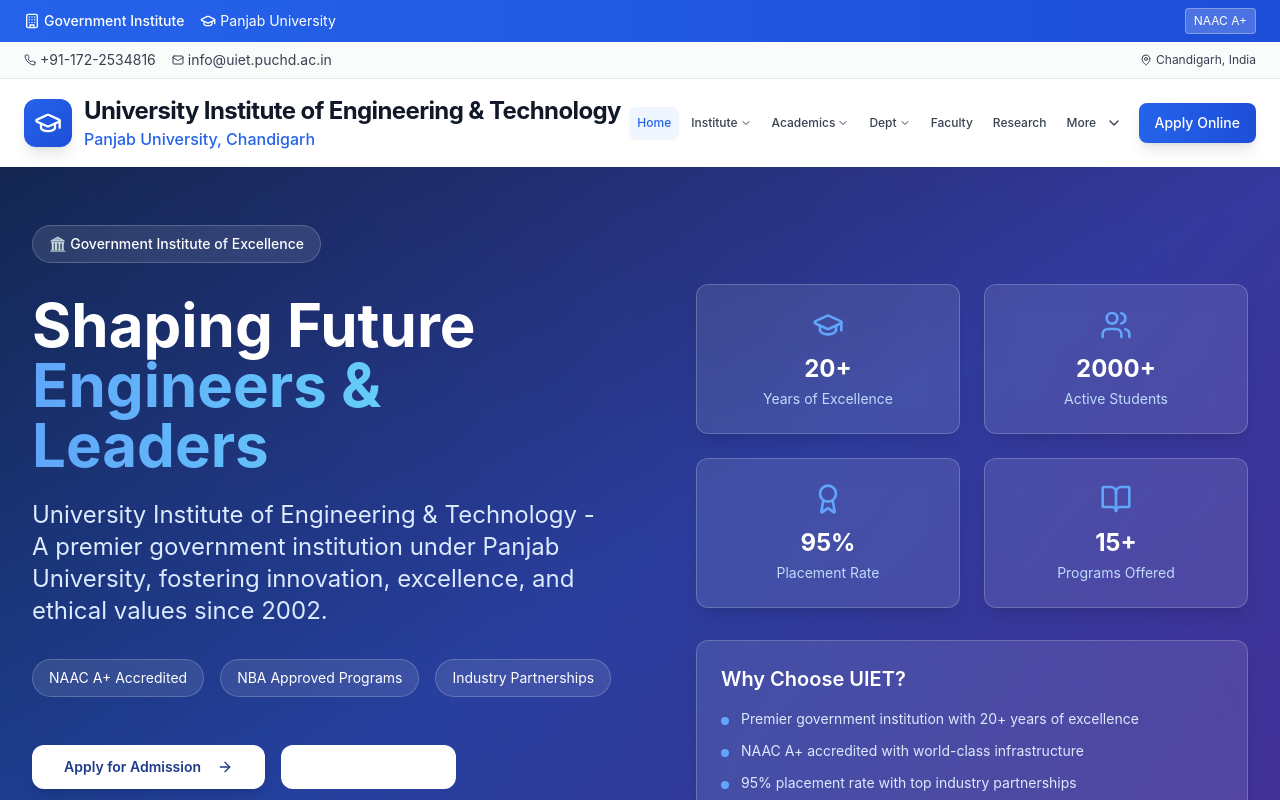
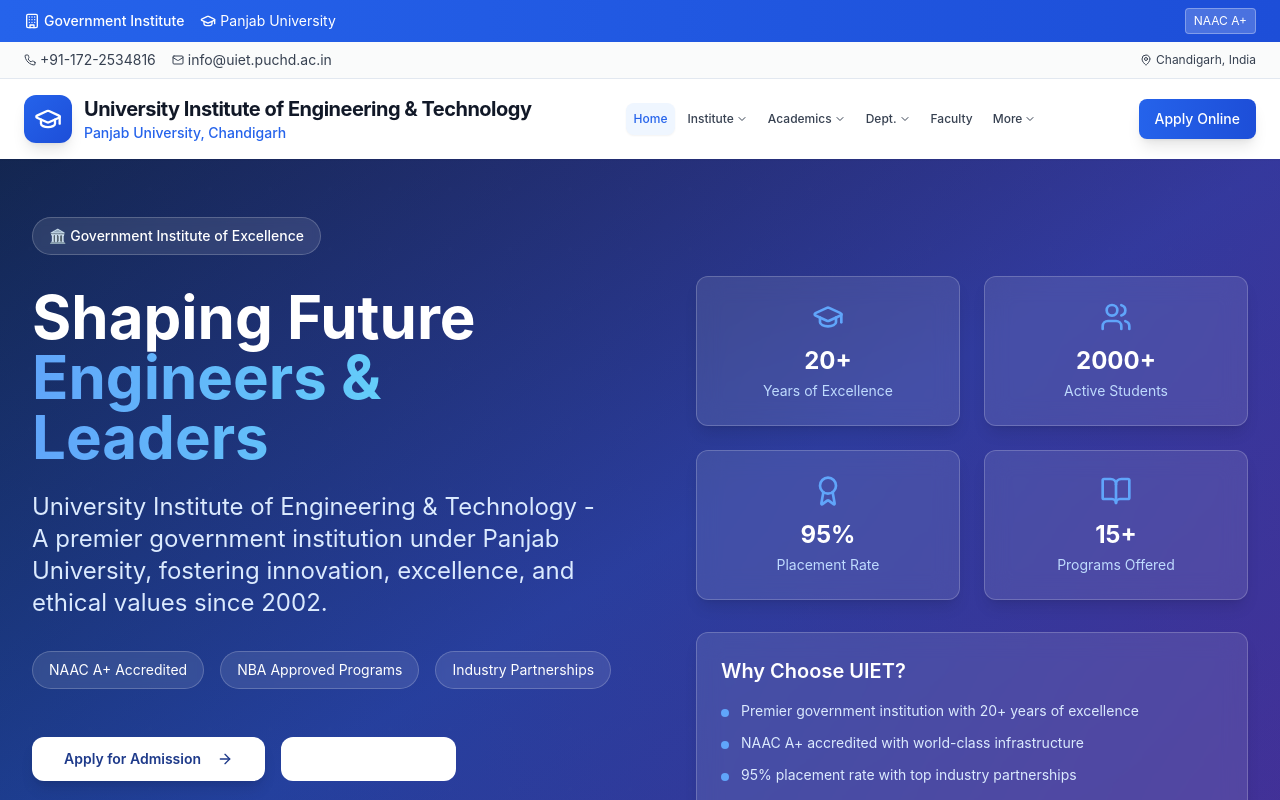
Before and after one commit to VivekSingla2005/uiet-reimagined-website, a React (Vite) app: page / in a window 1280 px wide. Shown: the top 800 px of the page. Built offline with nearby package versions, Linux system fonts and the light colour scheme.

Commit message:
Fix: Navigation bar responsiveness on desktop
Improved the navigation bar's responsiveness on desktop displays, ensuring all menu items are visible on a 15.6-inch screen and other screen sizes.

```diff
--- a/src/components/Header.tsx
+++ b/src/components/Header.tsx
@@ -1,4 +1,3 @@
-
 import React, { useState, useEffect } from 'react';
 import { Menu, X, ChevronDown, Phone, Mail, MapPin, Building, GraduationCap } from 'lucide-react';
 import { Button } from '@/components/ui/button';
@@ -192,28 +191,28 @@ const Header = () => {
       </div>
 
       {/* Main Header */}
-      <div className="max-w-7xl mx-auto px-3 sm:px-4 lg:px-6">
+      <div className="w-full mx-auto px-2 sm:px-4 lg:px-6">
         <div className="flex justify-between items-center py-3 sm:py-4">
           {/* Logo and Institute Name */}
-          <Link to="/" className="flex items-center space-x-2 sm:space-x-3 flex-shrink-0 min-w-0 max-w-[60%] sm:max-w-none">
+          <Link to="/" className="flex items-center space-x-2 sm:space-x-3 flex-shrink-0 min-w-0">
             <div className="w-8 h-8 sm:w-10 sm:h-10 lg:w-12 lg:h-12 bg-gradient-to-br from-blue-600 to-blue-700 rounded-lg sm:rounded-xl flex items-center justify-center shadow-lg flex-shrink-0">
               <GraduationCap className="h-4 w-4 sm:h-5 sm:w-5 lg:h-7 lg:w-7 text-white" />
             </div>
             <div className="min-w-0 flex-1">
-              <h1 className="text-sm sm:text-lg lg:text-xl xl:text-2xl font-bold text-gray-900 tracking-tight leading-tight">
-                <span className="hidden xl:inline">University Institute of Engineering & Technology</span>
-                <span className="hidden sm:inline xl:hidden">UIET, Panjab University</span>
+              <h1 className="text-sm sm:text-base lg:text-lg xl:text-xl font-bold text-gray-900 tracking-tight leading-tight">
+                <span className="hidden lg:inline">University Institute of Engineering & Technology</span>
+                <span className="hidden sm:inline lg:hidden">UIET, Panjab University</span>
                 <span className="sm:hidden">UIET</span>
               </h1>
-              <p className="text-xs sm:text-sm lg:text-base text-blue-600 font-medium">
+              <p className="text-xs sm:text-sm text-blue-600 font-medium">
                 <span className="hidden sm:inline">Panjab University, Chandigarh</span>
                 <span className="sm:hidden">Panjab University</span>
               </p>
             </div>
           </Link>
 
-          {/* Desktop Navigation */}
-          <nav className="hidden 2xl:flex items-center space-x-1">
+          {/* Full Desktop Navigation - For screens 1400px+ */}
+          <nav className="hidden 2xl:flex items-center space-x-2">
             {navigationItems.map((item) => (
               <div
                 key={item.name}
@@ -254,9 +253,9 @@ const Header = () => {
             ))}
           </nav>
 
-          {/* Large Desktop Compact Navigation */}
+          {/* Compact Desktop Navigation - For 15.6" displays (1280px-1400px) */}
           <nav className="hidden xl:flex 2xl:hidden items-center space-x-1">
-            {navigationItems.slice(0, 6).map((item) => (
+            {navigationItems.slice(0, 5).map((item) => (
               <div
                 key={item.name}
                 className="relative group"
@@ -271,7 +270,7 @@ const Header = () => {
                       : 'text-gray-700 hover:text-blue-600'
                   }`}
                 >
-                  {item.name === 'Admissions' ? 'Apply' : item.name === 'Departments' ? 'Dept' : item.name}
+                  {item.name === 'Departments' ? 'Dept.' : item.name}
                   {item.dropdown && <ChevronDown className="ml-0.5 h-3 w-3 transition-transform duration-200 group-hover:rotate-180" />}
                 </Link>
 
@@ -294,19 +293,17 @@ const Header = () => {
                 )}
               </div>
             ))}
-            <div className="relative group">
-              <Button
-                variant="ghost"
-                size="sm"
-                className="px-2 py-2 text-xs text-gray-700 hover:text-blue-600 hover:bg-blue-50"
+            <div
+              className="relative group"
               onMouseEnter={() => setActiveDropdown('more')}
               onMouseLeave={() => setActiveDropdown(null)}
             >
+              <button className="flex items-center px-2 py-2 text-xs text-gray-700 hover:text-blue-600 hover:bg-blue-50 font-medium rounded-lg transition-all duration-200">
                 More <ChevronDown className="ml-0.5 h-3 w-3" />
-              </Button>
+              </button>
               {activeDropdown === 'more' && (
-                <div className="absolute top-full right-0 mt-2 w-48 bg-white rounded-xl shadow-xl border border-gray-200 z-50 py-2">
-                  {navigationItems.slice(6).map((item) => (
+                <div className="absolute top-full right-0 mt-2 w-48 bg-white rounded-xl shadow-xl border border-gray-200 z-50 py-2 opacity-0 translate-y-2 animate-[fadeInUp_0.2s_ease-out_forwards]">
+                  {navigationItems.slice(5).map((item) => (
                     <Link
                       key={item.name}
                       to={item.href}
@@ -324,9 +321,9 @@ const Header = () => {
             </div>
           </nav>
 
-          {/* Medium Desktop Navigation */}
+          {/* Medium Desktop Navigation - For screens 1024px-1280px */}
           <nav className="hidden lg:flex xl:hidden items-center space-x-1">
-            {navigationItems.slice(0, 4).map((item) => (
+            {navigationItems.slice(0, 3).map((item) => (
               <div
                 key={item.name}
                 className="relative group"
@@ -341,7 +338,7 @@ const Header = () => {
                       : 'text-gray-700 hover:text-blue-600'
                   }`}
                 >
-                  {item.name === 'Departments' ? 'Dept' : item.name}
+                  {item.name === 'Departments' ? 'Dept.' : item.name}
                   {item.dropdown && <ChevronDown className="ml-0.5 h-3 w-3 transition-transform duration-200 group-hover:rotate-180" />}
                 </Link>
 
@@ -364,19 +361,17 @@ const Header = () => {
                 )}
               </div>
             ))}
-            <div className="relative group">
-              <Button
-                variant="ghost"
-                size="sm"
-                className="px-2 py-2 text-xs text-gray-700 hover:text-blue-600 hover:bg-blue-50"
+            <div
+              className="relative group"
               onMouseEnter={() => setActiveDropdown('more')}
               onMouseLeave={() => setActiveDropdown(null)}
             >
+              <button className="flex items-center px-2 py-2 text-xs text-gray-700 hover:text-blue-600 hover:bg-blue-50 font-medium rounded-lg transition-all duration-200">
                 More <ChevronDown className="ml-0.5 h-3 w-3" />
-              </Button>
+              </button>
               {activeDropdown === 'more' && (
-                <div className="absolute top-full right-0 mt-2 w-48 bg-white rounded-xl shadow-xl border border-gray-200 z-50 py-2">
-                  {navigationItems.slice(4).map((item) => (
+                <div className="absolute top-full right-0 mt-2 w-48 bg-white rounded-xl shadow-xl border border-gray-200 z-50 py-2 opacity-0 translate-y-2 animate-[fadeInUp_0.2s_ease-out_forwards]">
+                  {navigationItems.slice(3).map((item) => (
                     <Link
                       key={item.name}
                       to={item.href}
```
Lines whose indentation alone changed are shown as unchanged.
